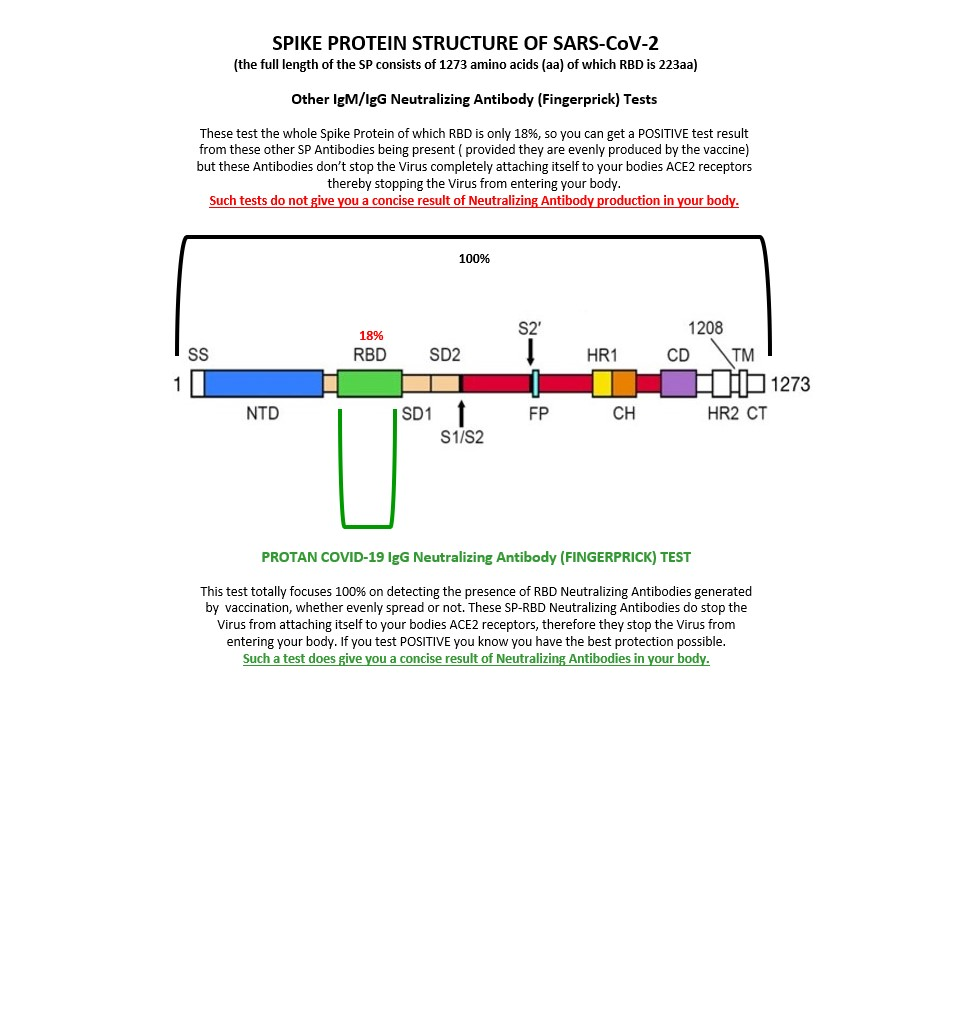
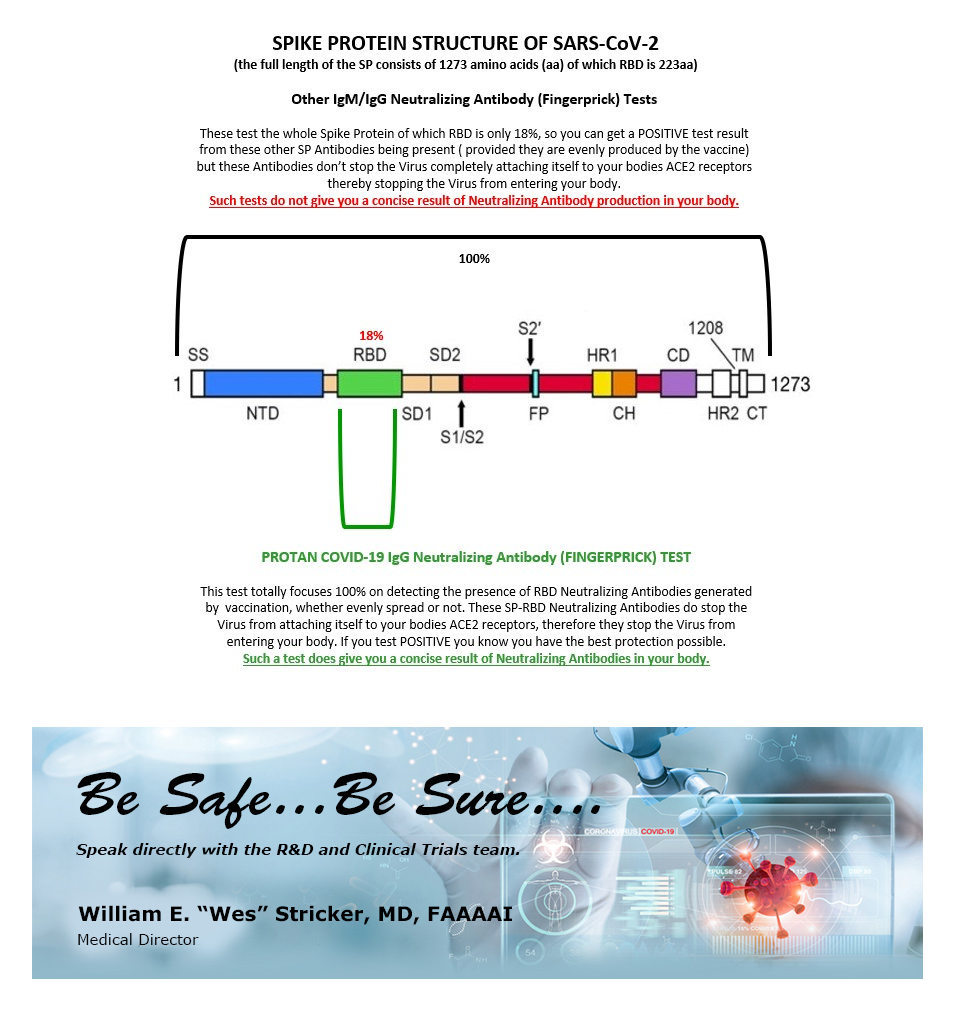
Before and after one commit to asmaaEbeed/spike-protein-img, a plain HTML site: page index.html in a window 1280 px wide. Shown: the whole page, without its empty margins (163-1117 px from the left). Before the commit the page ends 800 px from the top, so only its background shows below. Drawn offline with Linux system fonts and the light colour scheme.

Commit message:
add client2 footer

```diff
--- a/index.html
+++ b/index.html
@@ -144,7 +144,12 @@
                     style="border: 0 solid #fff; width:600px; border-collapse: collapse; text-align: center; margin: 0 auto; overflow: hidden; background: #fff;">
                     <tr>
                         <td>
-                            <img src="img/spike-protein.jpg" alt="spike-protein">
+                            <img src="img/spike-protein.jpg" alt="spike-protein" >
+                        </td>
+                    </tr>
+                    <tr>
+                        <td>
+                            <img src="img/footer-client2.jpg" alt="spike-protein" >
                         </td>
                     </tr>
                 </table>
```
Also changed, not shown: img/footer-client2.jpg (added).
